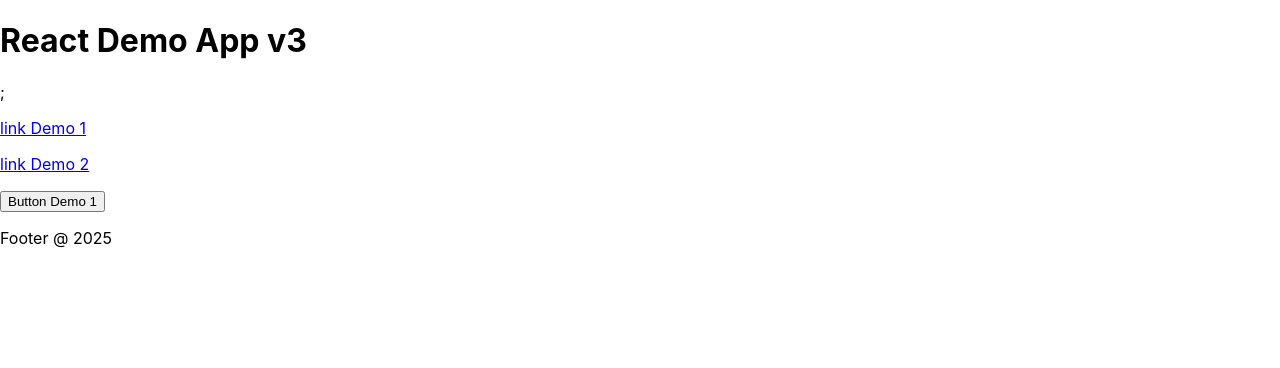
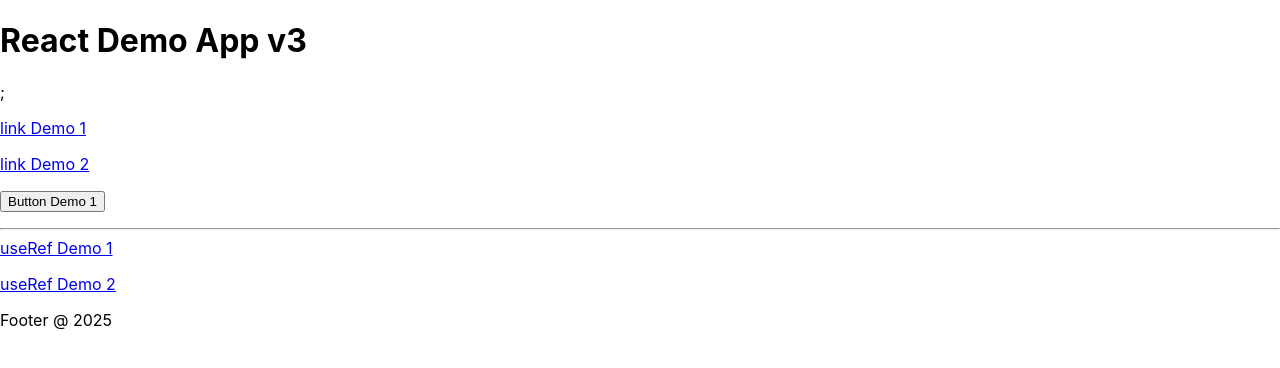
Before and after one commit to NatGallagher/React-Demos, a React (Create React App) app in the folder react-demo-app-v3/: page / in a window 1280 px wide. Shown: the top 368 px of the page. Built offline with nearby package versions, Linux system fonts and the light colour scheme.

Commit message:
useRef Demos added

```diff
--- a/react-demo-app-v3/src/App.js
+++ b/react-demo-app-v3/src/App.js
@@ -63,6 +63,11 @@ const linkDemo1 = () => {
       <p></p>
       <button onClick={btnDemo1}>Button Demo 1</button>
       <p></p>
+      <hr></hr>
+      <a href="#">useRef Demo 1</a>
+      <p></p>
+      <a href="#">useRef Demo 2</a>
+      <p></p>
         <Footer title="Footer" year={2025}/>
     </div>
     <div id="div-display" ref={divDisplay}>
```
